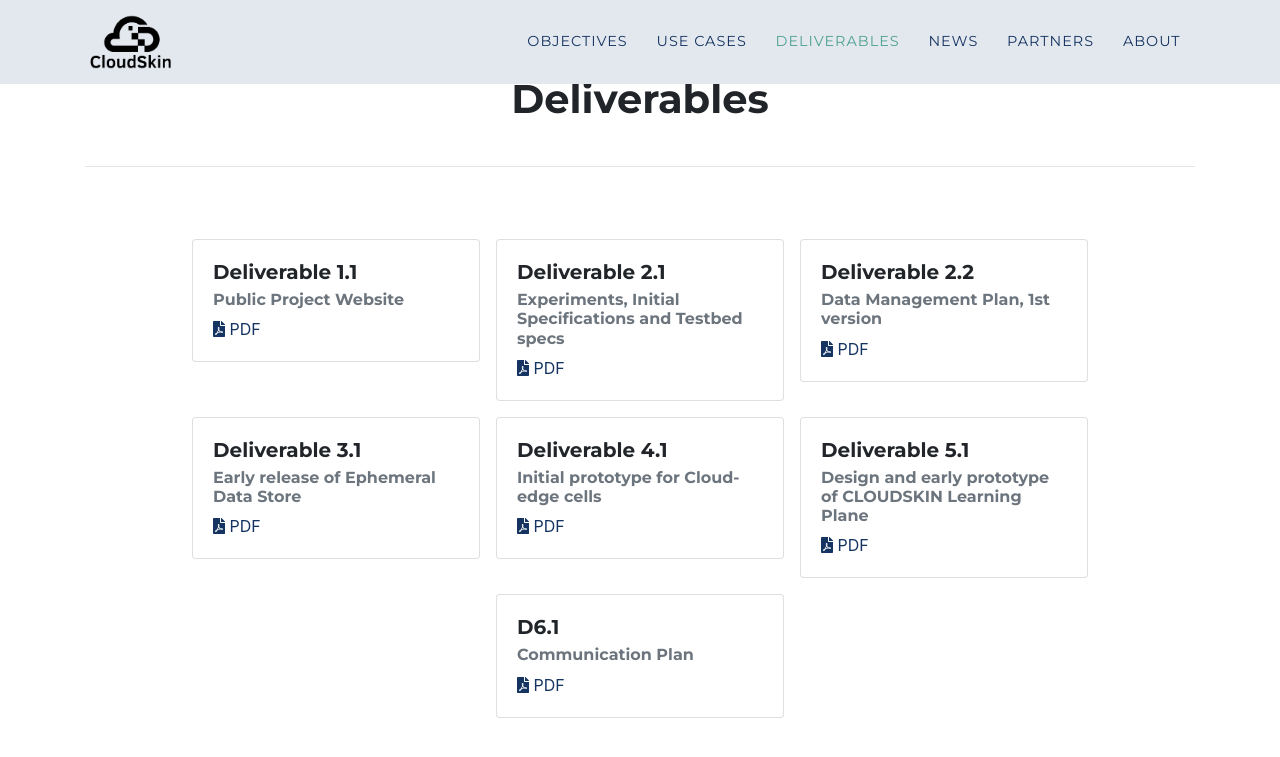
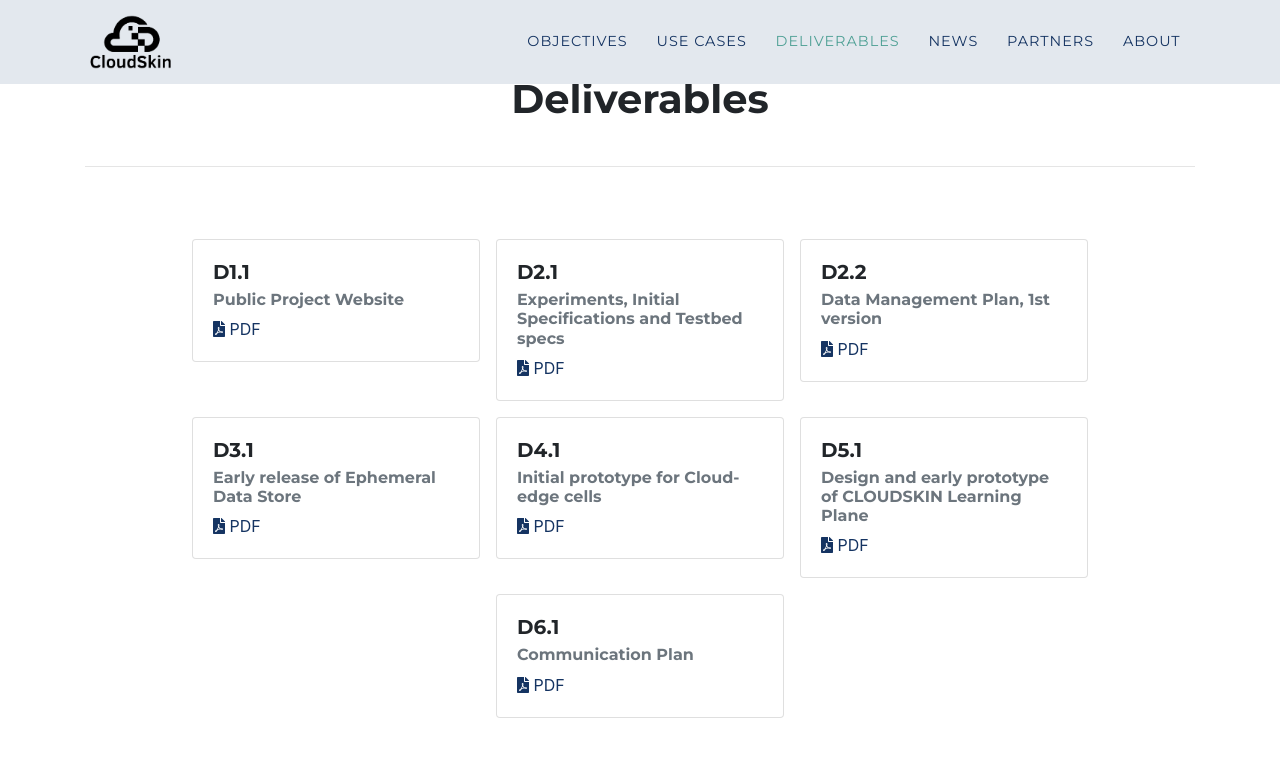
Before and after one commit to cloudskin-eu/cloudskin-eu.github.io, a Jekyll site: the page built from index.md, in a window 1280 px wide and 900 px high, scrolled down 3621 px. Shown: the top 757 px of the window. Built offline with Jekyll 4.4.1, drawn with Linux system fonts in a browser that asks for light colours; some web fonts are replaced.

Commit message:
add deliverables

```diff
--- a/_data/sitetext.yml
+++ b/_data/sitetext.yml
@@ -75,22 +75,22 @@ use_cases:
 deliverables:
   title: Deliverables
   deliverables:
-    - title: Deliverable 1.1
+    - title: D1.1
       subtitle: Public Project Website
       file: ../assets/deliverables/CloudSkin_D1.1_Public.pdf
-    - title: Deliverable 2.1
+    - title: D2.1
       subtitle: Experiments, Initial Specifications and Testbed specs
       file: ../assets/deliverables/CloudSkin_D2.1_Public.pdf
-    - title: Deliverable 2.2
+    - title: D2.2
       subtitle: Data Management Plan, 1st version
       file: ../assets/deliverables/CloudSkin_D2.2_Public.pdf
-    - title: Deliverable 3.1
+    - title: D3.1
       subtitle: Early release of Ephemeral Data Store
       file: ../assets/deliverables/CloudSkin_D3.1_Public.pdf
-    - title: Deliverable 4.1
+    - title: D4.1
       subtitle: Initial prototype for Cloud-edge cells
       file: ../assets/deliverables/CloudSkin_D4.1_Public.pdf
-    - title: Deliverable 5.1
+    - title: D5.1
       subtitle: Design and early prototype of CLOUDSKIN Learning Plane
       file: ../assets/deliverables/CloudSkin_D5.1_Public.pdf
     - title: D6.1
```
Also changed, not shown: 2 other files.
